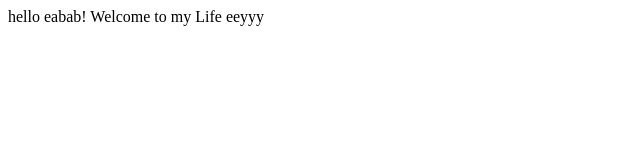
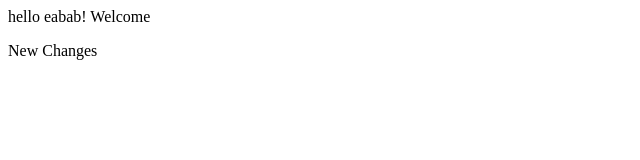
Before and after one commit to almaelvinia/eabab, a plain HTML site: page index.html in a window 1280 px wide. Shown: the whole page, without its empty margins (0-640 px from the left). Drawn offline with Linux system fonts and the light colour scheme.

Commit message:
new message

```diff
--- a/index.html
+++ b/index.html
@@ -6,6 +6,7 @@
     <title>Website</title>
 </head>
 <body>
-    hello eabab! Welcome to my Life eeyyy
+    hello eabab! Welcome
+    <p>New Changes</p>
 </body>
 </html>
```
